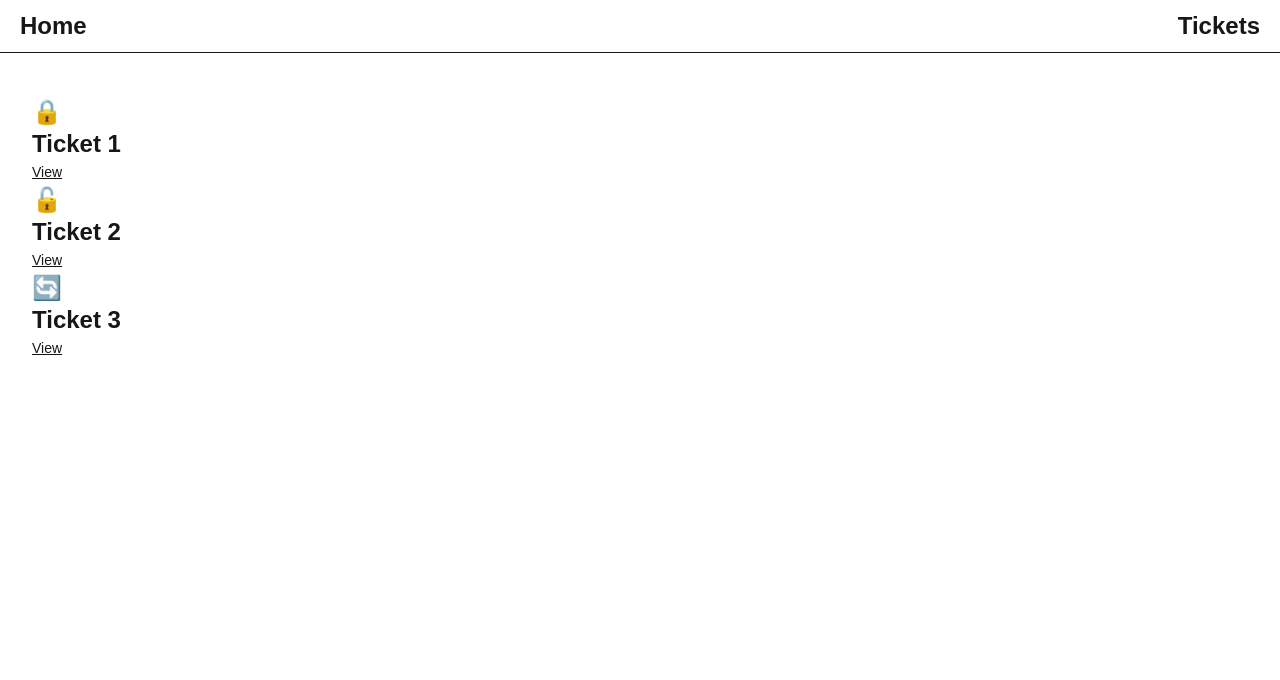
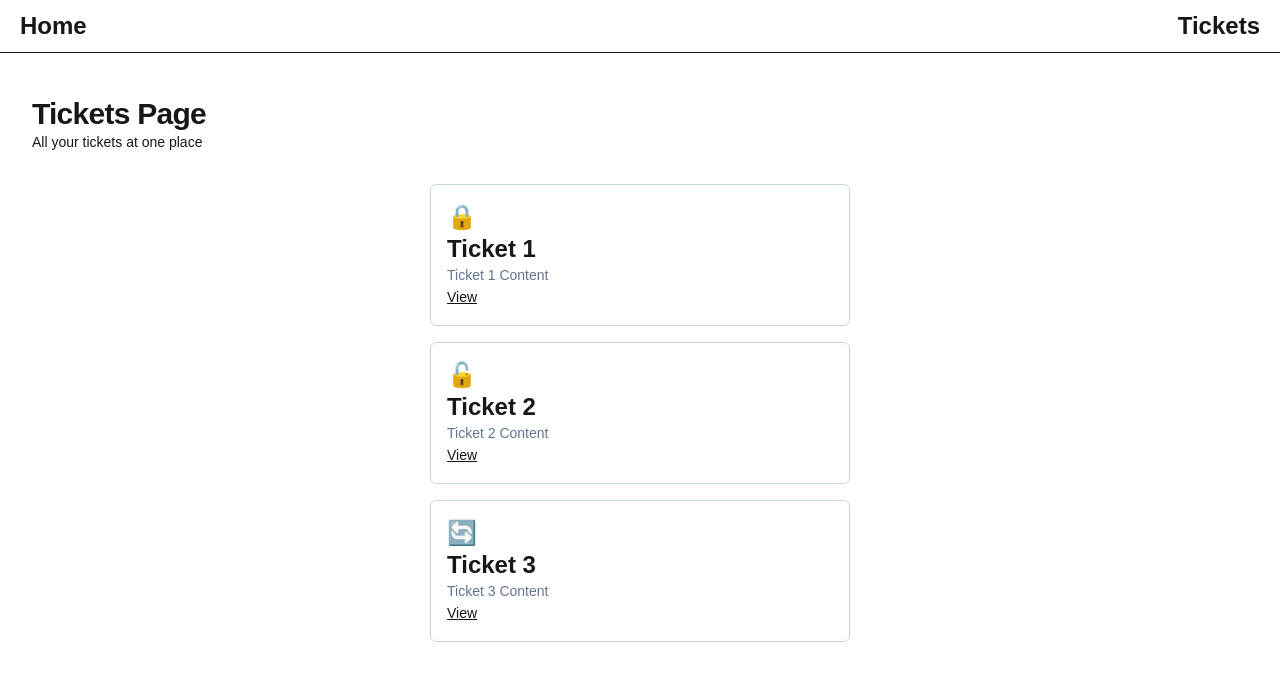
Before and after one commit to thumbsupsputter/the-road-to-next-app, a Next.js app: page /tickets in a window 1280 px wide. Shown: the top 680 px of the page. Built offline with nearby package versions, Linux system fonts and the light colour scheme.

Commit message:
2024-v1-tailwindcss

```diff
--- a/src/app/page.tsx
+++ b/src/app/page.tsx
@@ -3,11 +3,21 @@
 
 const HomePage = () => {
   return (
-    <div>
-      <h1>Home, Page</h1>
-      <Link href={ticketsPath} className="underline">
-        Go Tickets
-      </Link>
+    <div className="flex-1 flex flex-col gap-y-8">
+      <div className="">
+        <h1 className="text-3xl font-bold tracking-tight">
+          Home Page
+        </h1>
+
+        <p className="text-sm text-muted-foreground">
+          Your home place to start
+        </p>
+      </div>
+      <div className="flex-1 flex flex-col items-center">
+        <Link href={ticketsPath} className="underline">
+          Go Tickets
+        </Link>
+      </div>
     </div>
   );
 };
--- a/src/app/tickets/page.tsx
+++ b/src/app/tickets/page.tsx
@@ -10,14 +10,31 @@
 
 const TicketsPage = () => {
   return (
-    <div>
-      <ul>
+    <div className="flex-1 flex flex-col gap-y-8">
+      <div className="">
+        <h1 className="text-3xl font-bold tracking-tight">
+          Tickets Page
+        </h1>
+
+        <p className="text-sm text-muted-foreground">
+          All your tickets at one place
+        </p>
+      </div>
+      <ul className="flex-1 flex flex-col items-center gap-y-4">
         {initialTickets.tickets.map((ticket) => (
-          <li key={ticket.id}>
+          <li
+            key={ticket.id}
+            className="w-full max-w-[420px] p-4 border border-slate-300 rounded-md"
+          >
             <span className="text-2xl">
               {TICKET_ICONS[ticket.status]}
             </span>
-            <h2 className="text-2xl font-bold">{ticket.title}</h2>
+            <h2 className="text-2xl font-semibold truncate">
+              {ticket.title}
+            </h2>
+            <p className="text-sm text-slate-500 truncate">
+              {ticket.content}
+            </p>
             <Link
               href={ticketPath(ticket.id)}
               className="text-sm underline"
```
